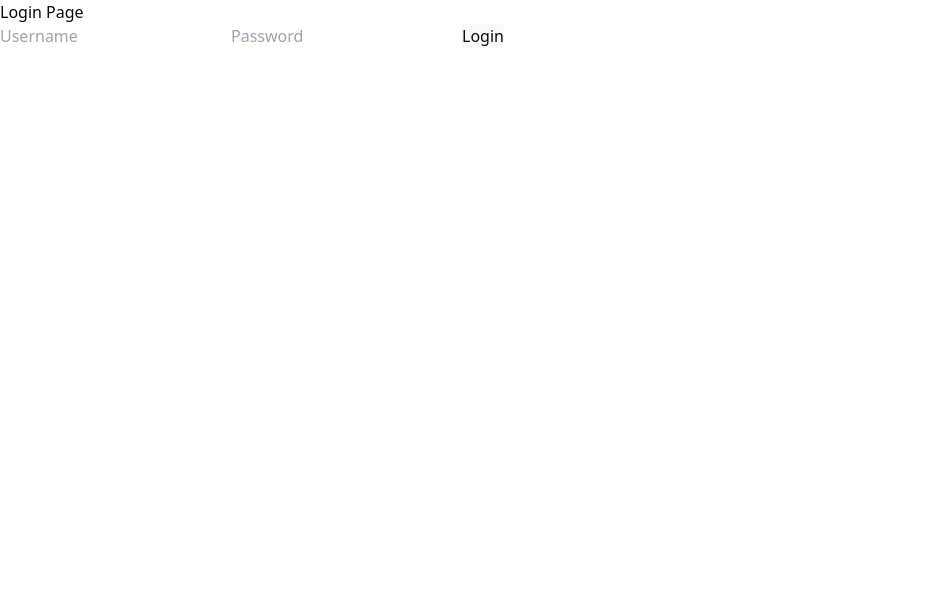
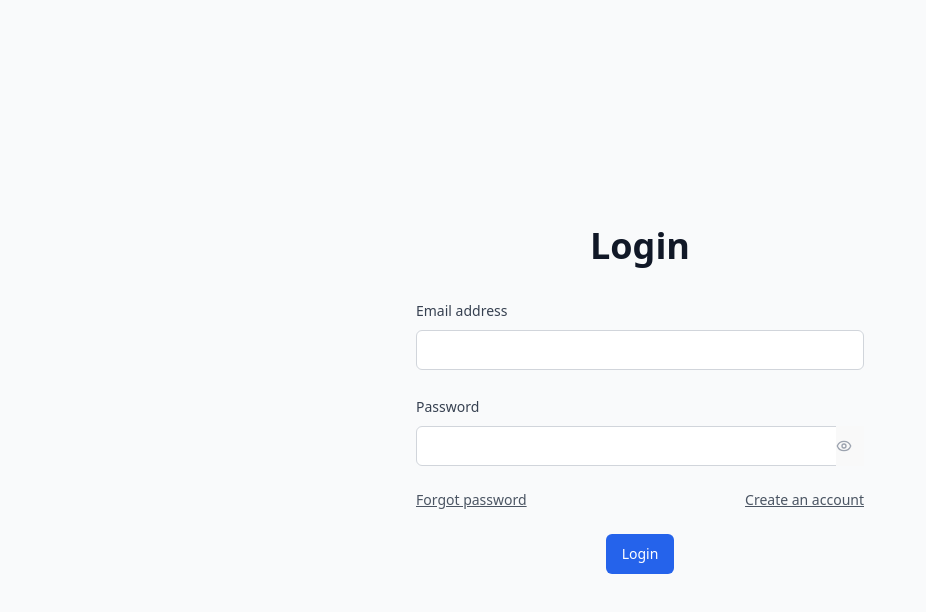
Before and after one commit to Varun2711/UBC_Capstone_TA_Management_Platform, a React (Vite) app in the folder app/frontend/ta-management/: page / in a window 1280 px wide. Shown: the top 612 px of the page, without its empty margins (0-926 px from the left). Built offline with nearby package versions, Linux system fonts and the light colour scheme; no server answers.

Commit message:
Updated Login page UI

```diff
--- /dev/null
+++ b/app/frontend/ta-management/src/components/ui/label.jsx
@@ -0,0 +1,19 @@
+import React from "react"
+import { cn } from "../../lib/utils"
+
+const Label = React.forwardRef(({ className, ...props }, ref) => {
+  return (
+    <label
+      ref={ref}
+      className={cn(
+        "text-sm font-medium leading-none peer-disabled:cursor-not-allowed peer-disabled:opacity-70",
+        className,
+      )}
+      {...props}
+    />
+  )
+})
+
+Label.displayName = "Label"
+
+export { Label }
--- a/app/frontend/ta-management/src/pages/LoginPage.jsx
+++ b/app/frontend/ta-management/src/pages/LoginPage.jsx
@@ -1,44 +1,89 @@
-import React from "react";
-import { useState } from "react";
-import { useNavigate } from "react-router-dom";
+"use client"
+
+import { useState } from "react"
+import { Link } from "react-router-dom"
+import { Eye, EyeOff } from "lucide-react"
+
+import { Button } from "@/components/ui/button"
+import { Input } from "@/components/ui/input"
+import { Label } from "@/components/ui/label"
 
 export default function LoginPage() {
-  const [username, setUsername] = useState("");
-  const [password, setPassword] = useState("");
-  const navigate = useNavigate();
+  const [showPassword, setShowPassword] = useState(false)
+
+  const togglePasswordVisibility = () => {
+    setShowPassword(!showPassword)
+  }
 
   const handleSubmit = (e) => {
-    e.preventDefault();
-
-    // Dummy check: accept any non-empty credentials
-    if (username && password) {
-      alert("Login successful!");
-      navigate("/dashboard"); // redirect to a dummy dashboard page
-    } else {
-      alert("Please enter a username and password.");
-    }
-  };
+    e.preventDefault()
+    // Add your login logic here
+    console.log("Login form submitted")
+  }
 
   return (
-    <div>
-      <h2>Login Page</h2>
-      <form onSubmit={handleSubmit}>
-        <input
-          type="text"
-          placeholder="Username"
-          value={username}
-          onChange={(e) => setUsername(e.target.value)}
-        />
-        <input
-          type="password"
-          placeholder="Password"
-          value={password}
-          onChange={(e) => setPassword(e.target.value)}
-        />
-        <button type="submit">
-          Login
-        </button>
-      </form>
+    <div className="min-h-screen bg-gray-50 flex items-center justify-center p-4">
+      <div className="w-full max-w-md space-y-8">
+        <div className="text-center">
+          <h1 className="text-4xl font-bold text-gray-900 mb-8">Login</h1>
+        </div>
+
+        <form className="space-y-6" onSubmit={handleSubmit}>
+          <div className="space-y-2">
+            <Label htmlFor="email" className="text-sm font-medium text-gray-700">
+              Email address
+            </Label>
+            <Input
+              id="email"
+              type="email"
+              className="w-full px-3 py-2 border border-gray-300 rounded-md focus:outline-none focus:ring-2 focus:ring-blue-500 focus:border-transparent"
+              required
+            />
+          </div>
+
+          <div className="space-y-2">
+            <Label htmlFor="password" className="text-sm font-medium text-gray-700">
+              Password
+            </Label>
+            <div className="relative">
+              <Input
+                id="password"
+                type={showPassword ? "text" : "password"}
+                className="w-full px-3 py-2 pr-10 border border-gray-300 rounded-md focus:outline-none focus:ring-2 focus:ring-blue-500 focus:border-transparent"
+                required
+              />
+              <button
+                type="button"
+                className="absolute inset-y-0 right-0 pr-3 flex items-center"
+                onClick={togglePasswordVisibility}
+              >
+                {showPassword ? (
+                  <EyeOff className="h-4 w-4 text-gray-400 hover:text-gray-600" />
+                ) : (
+                  <Eye className="h-4 w-4 text-gray-400 hover:text-gray-600" />
+                )}
+              </button>
+            </div>
+          </div>
+
+          <div className="flex justify-between text-sm">
+            <Link to="/forgot-password" className="text-gray-600 hover:text-gray-900 underline">
+              Forgot password
+            </Link>
+            <Link to="/signup" className="text-gray-600 hover:text-gray-900 underline">
+              Create an account
+            </Link>
+          </div>
+          <div className="flex justify-center">
+            <Button
+              type="submit"
+              className="w-auto bg-blue-600 hover:bg-blue-700 text-white font-medium py-2 px-4 rounded-md transition duration-200"
+            >
+              Login
+            </Button>
+          </div>
+        </form>
+      </div>
     </div>
-  );
+  )
 }
```
